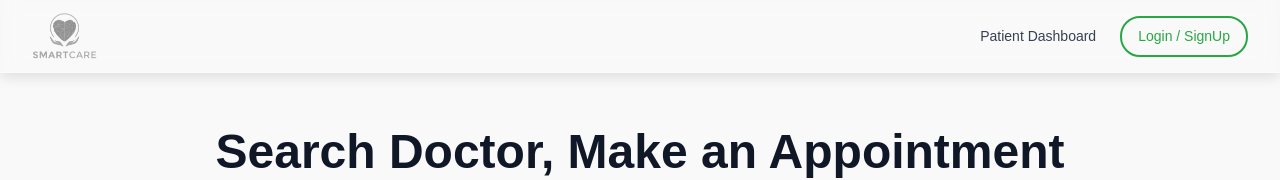
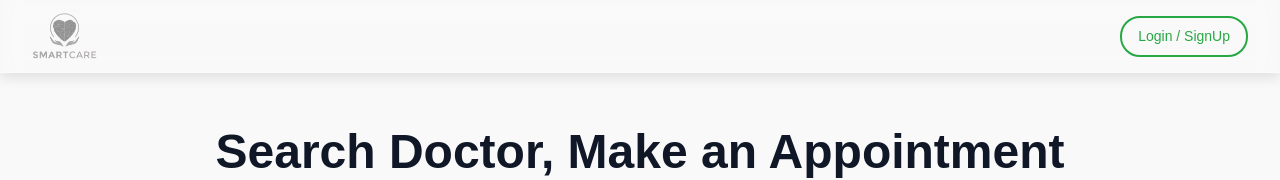
Before and after one commit to samG406/SmartCare, a Next.js app in the folder Front-end/: page / in a window 1280 px wide. Shown: the top 180 px of the page. Built offline with nearby package versions, Linux system fonts and the light colour scheme.

Commit message:
feat(home): simplify top navigation for marketing landing

```diff
--- a/Front-end/src/app/page.tsx
+++ b/Front-end/src/app/page.tsx
@@ -132,12 +132,6 @@ export default function HomePage() {
               </Link>
             </div>
             <div className="flex items-center space-x-4">
-              <Link
-                href="/patient/dashboard"
-                className="text-sm font-medium text-gray-700 hover:text-green-600 transition-colors px-2 py-2"
-              >
-                Patient Dashboard
-              </Link>
               {mounted && !isLoggedIn && (
                 <Link
                   href="/login"
```
